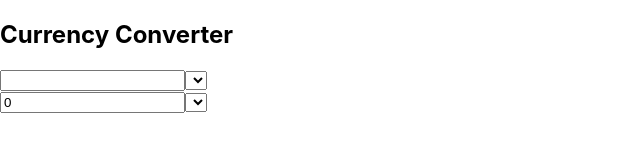
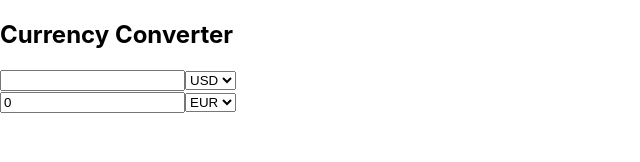
Before and after one commit to canvasandcode/currency-calculator, a React (Create React App) app: page / in a window 1280 px wide. Shown: the top 162 px of the page, without its empty margins (0-640 px from the left). Built offline with nearby package versions, Linux system fonts and the light colour scheme.

Commit message:
creating array of options using map()

```diff
--- a/src/CurrencyConverter.js
+++ b/src/CurrencyConverter.js
@@ -68,7 +68,11 @@ class CurrencyConverter extends Component {
               value={base}
               onChange={this.handleDropDown}
             >
-              <option className="" /> {/*map this*/}
+              {currencies.map(currency => (
+                <option key={currency} value={currency}>
+                  {currency}
+                </option>
+              ))}
             </select>
           </form>
 
@@ -90,7 +94,11 @@ class CurrencyConverter extends Component {
               value={convertTo}
               onChange={this.handleDropDown}
             >
-              <option className="" /> {/*map this*/}
+              {currencies.map(currency => (
+                <option key={currency} value={currency}>
+                  {currency}
+                </option>
+              ))}
             </select>
           </form>
         </div>
```
